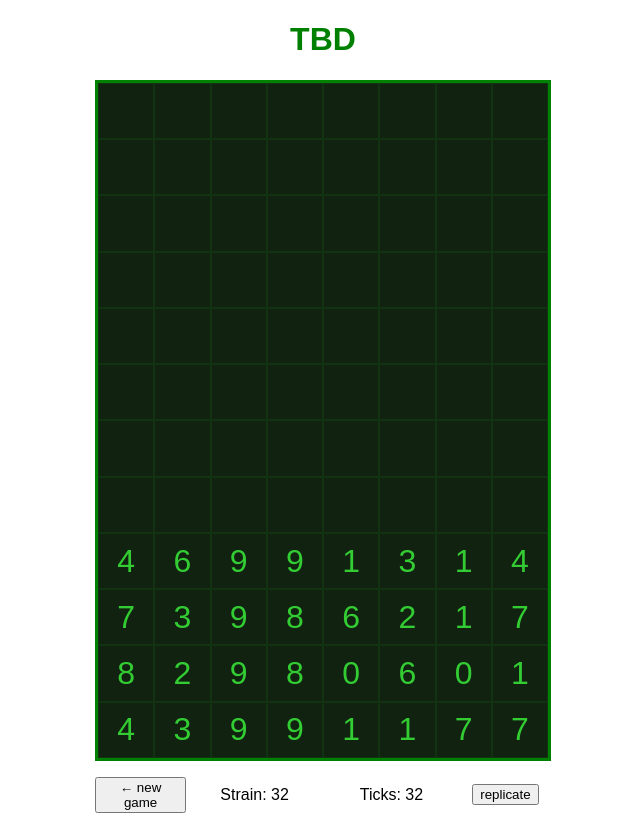
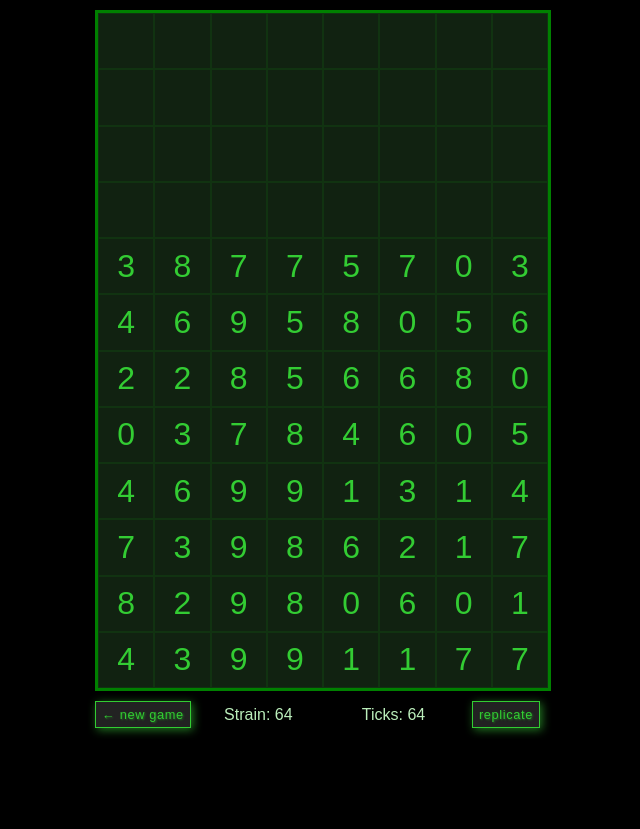
Before and after one commit to zetorama/r4iny-v1rus, a React (Create React App) app: page / in a window 1280 px wide. Shown: the whole page, without its empty margins (317-957 px from the left). After the commit the page ends 800 px from the top, so only its background shows below. Built offline with nearby package versions, Linux system fonts and the light colour scheme.

Commit message:
delete empty lines

```diff
--- a/src/App.js
+++ b/src/App.js
@@ -4,7 +4,7 @@ import { Board } from './Board'
 export default function App() {
   return (
     <div className="App">
-      <h1>TBD</h1>
+      {/* <h1>TBD</h1> */}
       <Board />
     </div>
   )
--- a/src/Board.js
+++ b/src/Board.js
@@ -1,18 +1,15 @@
 import React from 'react'
-import { useState, useReducer, useMemo, useCallback } from 'react'
+import { useReducer, useMemo, useCallback } from 'react'
 
 import { getInitialBoard, reduceBoard } from './Board.model'
-
-export const SIZE_W = 8
-export const SIZE_H = 12
 
 const isSelected = (selected, x, y) => selected ? selected.x === x && selected.y === y : false
 const reverseMatrix = (matrix) => matrix.slice().reverse()
 
-export function Board({ w = SIZE_W, h = SIZE_H }) {
-  const cssVars = useMemo(() => ({ '--w': w, '--h': h }), [w, h])
+export function Board() {
+  const [board, dispatch] = useReducer(reduceBoard, getInitialBoard())
+  const cssVars = useMemo(() => ({ '--w': board.w, '--h': board.h }), [board.w, board.h])
 
-  const [board, dispatch] = useReducer(reduceBoard, getInitialBoard({ w, h }))
 
   const handleCellClick = useCallback(
     ev => {
--- a/src/Board.model.js
+++ b/src/Board.model.js
@@ -1,11 +1,16 @@
-export const INITIAL_ROWS = 4
+
+export const SIZE_W = 8
+export const SIZE_H = 12
+export const INITIAL_ROWS = 8
 export const TARGET_SUM = 10
 export const ALPHABET = [0, 1, 2, 3, 4, 5, 6, 7, 8, 9]
+// export const ALPHABET = [5]
 
-export const TICKS_COST_SWAP = 6
+export const TICKS_COST_SWAP = 8
 export const TICKS_COST_ELIMINATE = 2
 
 // private
+const runSeries = (arg, callbcks) => callbcks.reduce((arg, cb) => cb(arg), arg)
 const getRandomChar = () => ALPHABET[Math.floor(Math.random() * ALPHABET.length)]
 
 const createMatrix = (w, h) =>
@@ -24,6 +29,28 @@ const generateMatrix = (w, h, strainLength) => {
       x = 0
       y++
     }
+  }
+
+  return matrix
+}
+
+const isEmptyRow = (matrix, y) => matrix[y].every(({ value }) => value == null)
+
+const checkEmptyRows = (matrix) => {
+  for (let y = matrix.length - 2; y >= 0; y--) {
+    if (!isEmptyRow(matrix, y)) continue
+
+    // put down every other row
+    let tempY = y
+    for (; tempY < matrix.length - 1; tempY++) {
+      if (isEmptyRow(matrix, tempY + 1)) break
+
+      // copy top row to current row
+      matrix = matrix.map((row, y) => y !== tempY ? row : matrix[tempY + 1].map(cell => ({ ...cell, y: tempY })))
+    }
+
+    // and cleanup the very last one
+    matrix = matrix.map((row, y) => y !== tempY ? row : matrix[tempY].map(cell => ({ ...cell, value: null })))
   }
 
   return matrix
@@ -84,7 +111,11 @@ export const getInitialCell = ({ x, y }) => ({
   value: null,
 })
 
-export const getInitialBoard = ({ w, h, strainLength = w * INITIAL_ROWS }) => ({
+export const getInitialBoard = ({
+  w = SIZE_W,
+  h = SIZE_H,
+  strainLength = w * INITIAL_ROWS,
+} = {}) => ({
   w,
   h,
   n: strainLength,
@@ -172,12 +203,15 @@ export const reduceBoard = (board, { type, payload }) => {
 
       // clear both cells
       const strainLength = board.strainLength - 2
-      const temp = setValueAt(matrix, selected.x, selected.y, null)
 
       return {
         ...board,
         selected: null,
-        matrix: setValueAt(temp, target.x, target.y, null),
+        matrix: runSeries(matrix, [
+          (m) => setValueAt(m, selected.x, selected.y, null),
+          (m) => setValueAt(m, target.x, target.y, null),
+          (m) => checkEmptyRows(m),
+        ]),
         strainLength,
         ticksLeft: board.ticksLeft - TICKS_COST_ELIMINATE,
         gameOver: strainLength < 1 ? 'win' : board.gameOver,
--- a/src/index.scss
+++ b/src/index.scss
@@ -5,11 +5,34 @@ body {
     sans-serif;
   -webkit-font-smoothing: antialiased;
   -moz-osx-font-smoothing: grayscale;
+
+  color: #beb;
+  background: #000;
 }
 
 code {
   font-family: source-code-pro, Menlo, Monaco, Consolas, 'Courier New',
     monospace;
+}
+
+button {
+  position: relative;
+
+  border: 1px solid limegreen;
+  color: limegreen;
+  text-shadow: 1px 1px 2px #272;
+  background: #222;
+  box-shadow: 2px 2px 10px #272;
+
+  line-height: 1.8em;
+  font-size: .8em;
+  letter-spacing: .05em;
+  white-space: nowrap;
+
+  &:hover,
+  &:active {
+    outline: 3px solid #3c3;
+  }
 }
 
 
@@ -32,6 +55,8 @@ code {
 
 .Board {
   position: relative;
+
+  padding: 10px 0;
 }
 
 .Matrix {
@@ -61,6 +86,14 @@ code {
 
   border: 1px solid #131;
 
+  // &:empty {
+  // }
+
+  &.is-selected {
+    color: #fff;
+    font-weight: bold;
+  }
+
   &::before {
     // keep same height as width
     content: '';
@@ -68,15 +101,10 @@ code {
     display: inline-block;
     vertical-align: top;
   }
-
-  &.is-selected {
-    color: #fff;
-    font-weight: bold;
-  }
 }
 
 .StatusBar {
-  margin: 1em 0;
+  margin-top: 10px;
 
   display: flex;
   align-items: center;
@@ -92,9 +120,7 @@ code {
 .StatusBar-action {
   flex: .666;
 
-  position: relative;
-
-  &.is-blinking::before {
+  &.is-blinking button::before {
     pointer-events: none;
     content: '';
     position: absolute;
```
